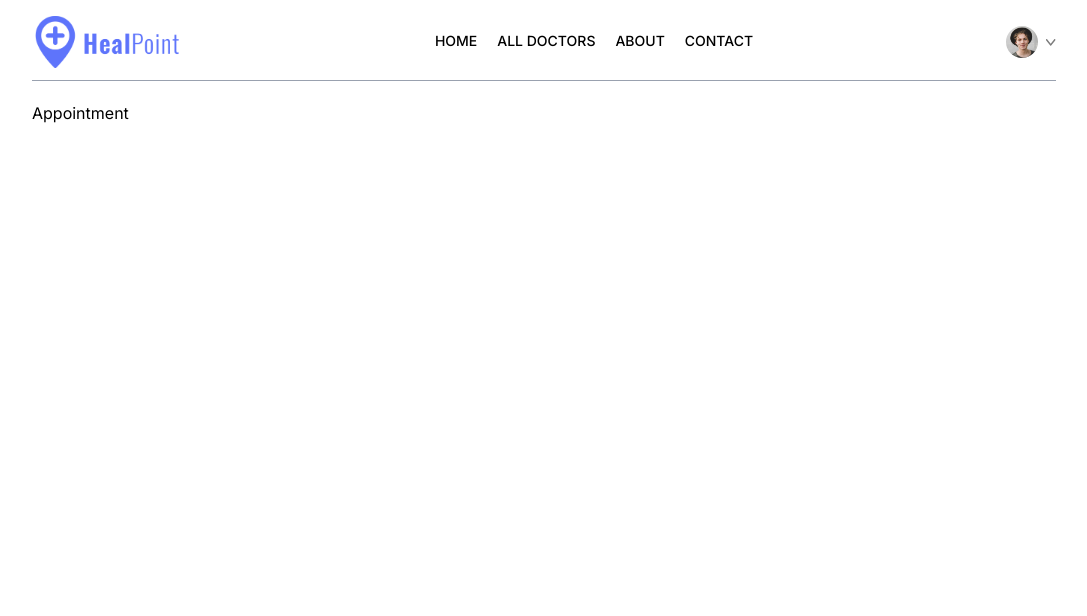
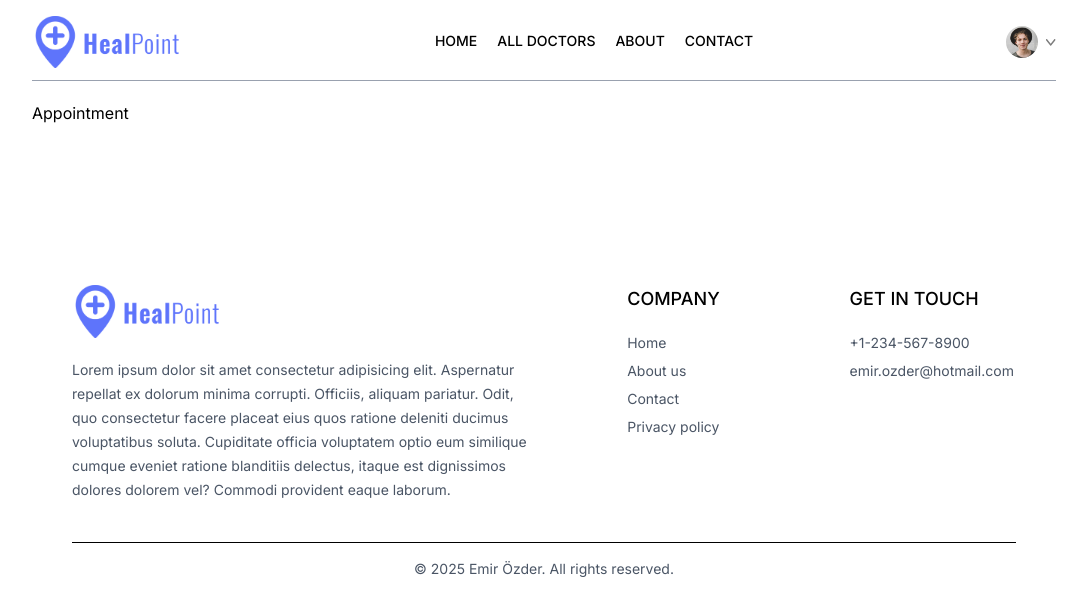
Before and after one commit to emirozder/doctor-booking-mern, a React (Vite) app in the folder frontend/: page /appointment/1 in a window 1280 px wide. Shown: the top 616 px of the page, without its empty margins (96-1183 px from the left). Built offline with nearby package versions, Linux system fonts and the light colour scheme.

Commit message:
feat: footer component

```diff
--- a/frontend/src/App.jsx
+++ b/frontend/src/App.jsx
@@ -1,5 +1,6 @@
 import React from "react";
 import { Route, Routes } from "react-router-dom";
+import Footer from "./components/Footer";
 import Navbar from "./components/Navbar";
 import About from "./pages/About";
 import Appointment from "./pages/Appointment";
@@ -25,6 +26,7 @@ const App = () => {
         <Route path="/my-appointments" element={<MyAppointments />} />
         <Route path="/appointment/:docId" element={<Appointment />} />
       </Routes>
+      <Footer />
     </div>
   );
 };
--- /dev/null
+++ b/frontend/src/components/Footer.jsx
@@ -0,0 +1,61 @@
+import React from "react";
+import { assets } from "../assets/assets";
+
+const Footer = () => {
+  return (
+    <footer className="md:mx-10">
+      <div className="flex flex-col sm:grid grid-cols-[3fr_1fr_1fr] gap-14 my-10 mt-40 text-sm">
+        {/* LEFT SECTION */}
+        <div>
+          <img
+            src={assets.logo}
+            alt="heal-point-logo"
+            className="w-[150px] mb-5"
+          />
+          <p className="w-full md:w-11/12 text-gray-600 leading-6">
+            Lorem ipsum dolor sit amet consectetur adipisicing elit. Aspernatur
+            repellat ex dolorum minima corrupti. Officiis, aliquam pariatur.
+            Odit, quo consectetur facere placeat eius quos ratione deleniti
+            ducimus voluptatibus soluta. Cupiditate officia voluptatem optio eum
+            similique cumque eveniet ratione blanditiis delectus, itaque est
+            dignissimos dolores dolorem vel? Commodi provident eaque laborum.
+          </p>
+        </div>
+
+        {/* CENTER SECTION */}
+        <div>
+          <p className="text-lg font-medium mb-5">COMPANY</p>
+          <ul className="flex flex-col gap-2 text-gray-600">
+            <li>Home</li>
+            <li>About us</li>
+            <li>Contact</li>
+            <li>Privacy policy</li>
+          </ul>
+        </div>
+
+        {/* RIGHT SECTION */}
+        <div>
+          <p className="text-lg font-medium mb-5">GET IN TOUCH</p>
+          <ul className="flex flex-col gap-2 text-gray-600">
+            <li>+1-234-567-8900</li>
+            <li>emir.ozder@hotmail.com</li>
+          </ul>
+        </div>
+      </div>
+
+      {/* COPYRIGHT SECTION */}
+      <div>
+        <hr />
+        <p className="text-center text-sm py-4 text-gray-600">
+          &copy; {new Date().getFullYear()}{" "}
+          <a href="https://emirozder.dev" target="_blank">
+            Emir Özder
+          </a>
+          . All rights reserved.
+        </p>
+      </div>
+    </footer>
+  );
+};
+
+export default Footer;
```
